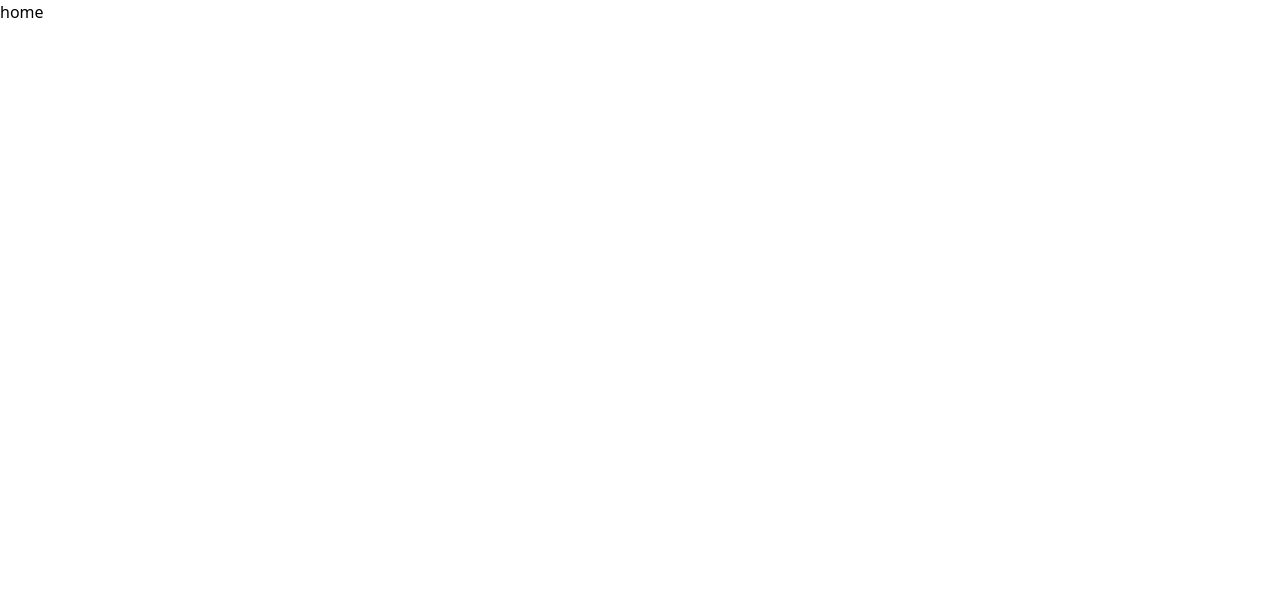
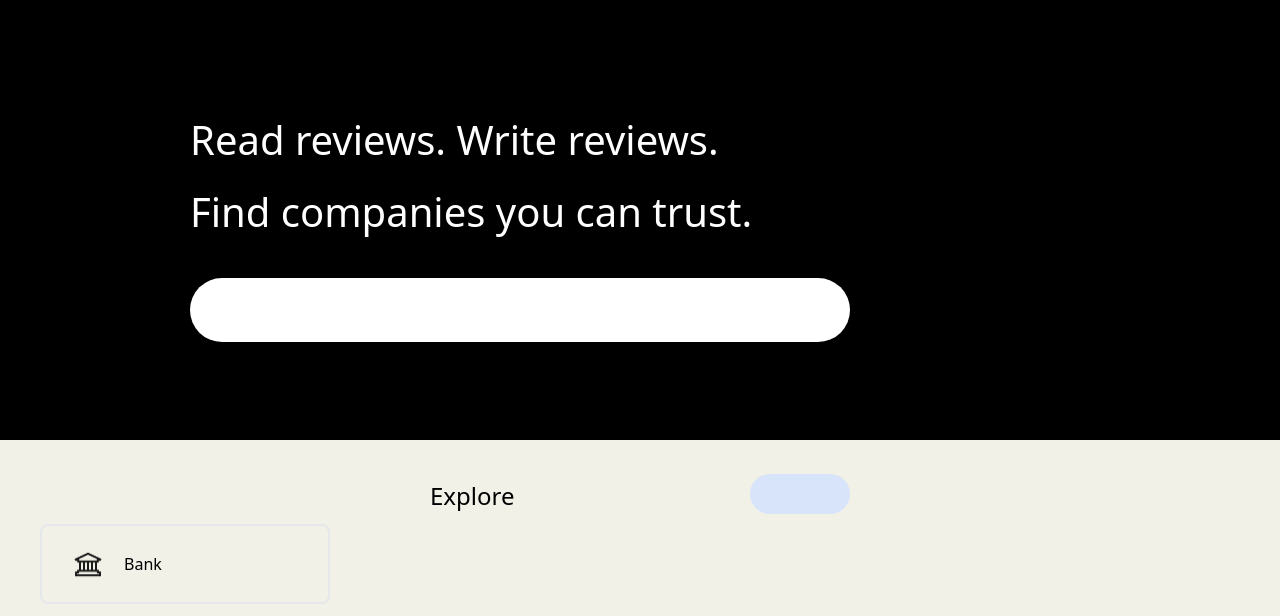
Before and after one commit to hop2-team3/review-web, a React (Create React App) app in the folder front-end/: page / in a window 1280 px wide. Shown: the top 616 px of the page. Built offline with nearby package versions, Linux system fonts and the light colour scheme.

Commit message:
home page 4/7

```diff
--- a/front-end/src/pages/Home.jsx
+++ b/front-end/src/pages/Home.jsx
@@ -1,5 +1,41 @@
+/* eslint-disable jsx-a11y/alt-text */
 import React from "react";
+import { CategoryComp } from "../components/CategoryComp";
 
 export const Home = () => {
-  return <div>home</div>;
+  return (
+    <>
+      <div className="flex flex-col w-[screen] h-[auto]">
+        <div className=" h-[440px] w-screen flex justify-center items-center flex-row bg-black ">
+          <div className=" h-[212px] w-[900px] font-[800px] text-[40px] leading-[52px]">
+            <p className="  text-white leading-[52px]">
+              Read reviews. Write reviews.
+            </p>
+            <p className="  text-white leading-[52px] mt-[20px]">
+              Find companies you can trust.
+            </p>
+            <div className="w-[660px] h-[64px] flex flex-row">
+              <input className="w-[660px] h-[64px] mt-[40px] rounded-[32px] "></input>
+              {/* <button className="h-[48px] w-[162px] bg-[#205CD4] rounded-[9999px] ml-[490px]" > </button> */}
+            </div>
+          </div>
+        </div>
+
+        <div className=" flex items-center justify-center  w-screen h-[410px] bg-[#F1F1E8]">
+          <div className=" h-[343px] w-[1200px]">
+            <div className="h-[40px] w-[1200px] flex items-center justify-center flex flex-row">
+              <p className=" w-[320px] h-[32px] flex justify-start text-[24px]">
+                Explore{" "}
+              </p>
+              <button className="h-[40px] flex justify-end w-[100px] text-center rounded-[9999px] bg-[#D8E4FA]"></button>
+            </div>
+
+            <div className=" flex h-[283px] w-[1200px] pt-[10px]">
+              <CategoryComp categoryName={"bank"} />
+            </div>
+          </div>
+        </div>
+      </div>
+    </>
+  );
 };
```
Also changed, not shown: front-end/src/assets/Person.png (added).
